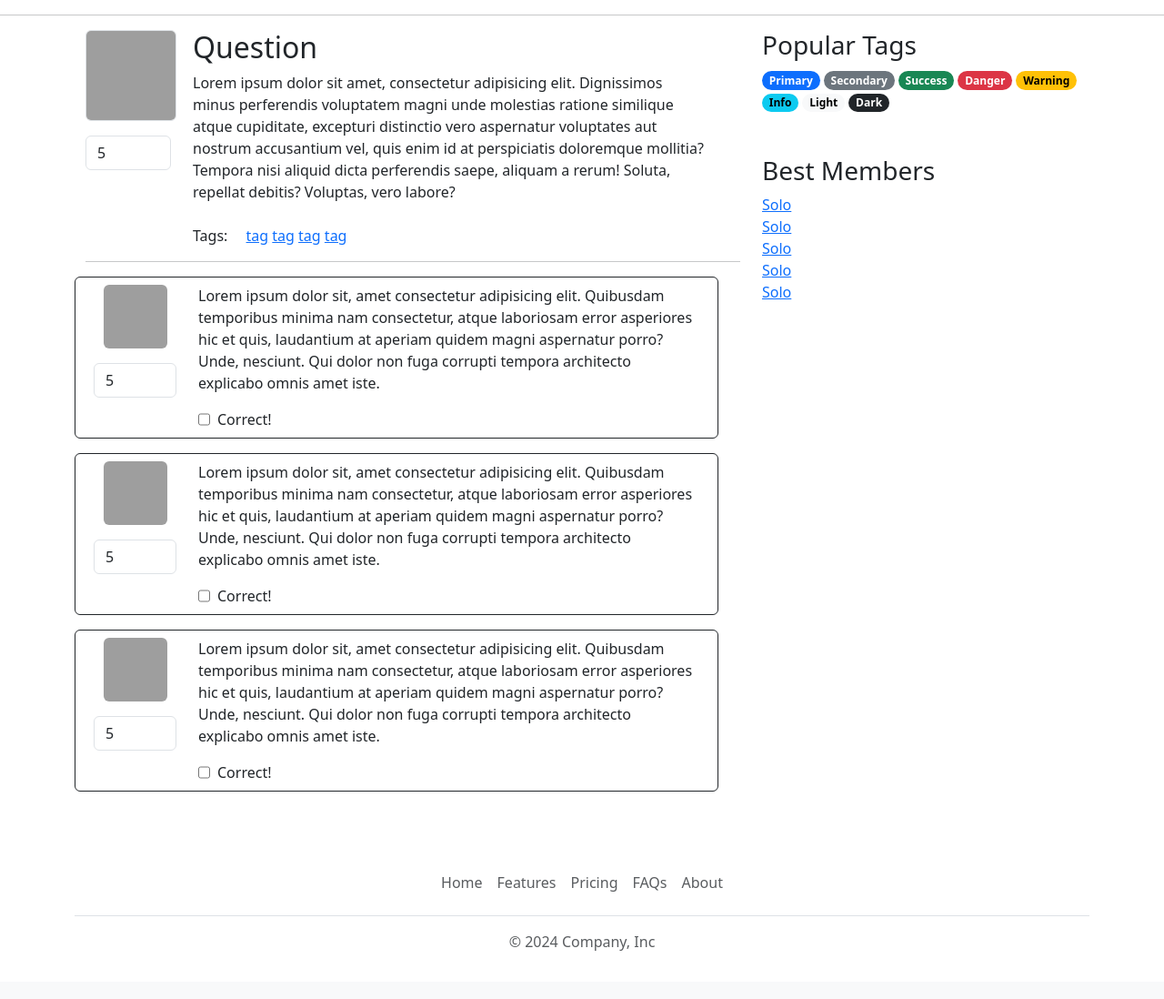
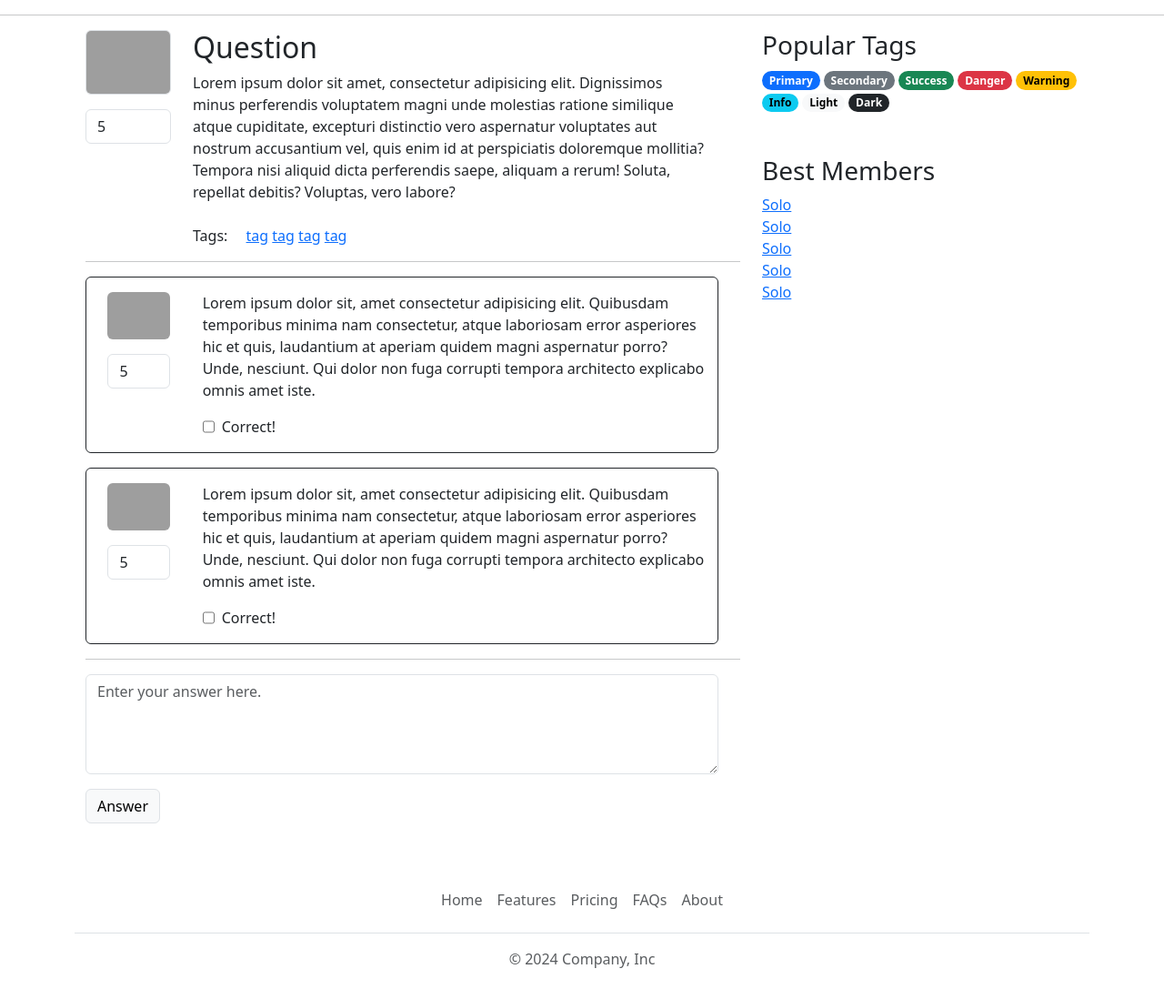
Before and after one commit to MatiXxD/askme-denisenko-spring2024-workshop1, a Python web app: template templates/question.html in a window 1280 px wide. Shown: the part 73-1171 px from the top of the page at 91% size. Before the commit the page ends 1118 px from the top, so only its background shows below. Run offline with Jinja, Linux system fonts and the light colour scheme; the template is opened without the code that fills it, so the values that code supplies are empty; some libraries are stand-ins or nearby versions; grey boxes are pictures that could not be loaded.

Commit message:
Add area for answer and fix sizes

```diff
--- a/templates/question.html
+++ b/templates/question.html
@@ -12,15 +12,10 @@
 
     <nav class="navbar bg-body-tertiary">
         <div class="container-sm-fluid container-lg">
-            <a class="navbar-brand">AskMe</a>
+            <a class="navbar-brand" href="./index.html">AskMe</a>
 
             <form class="d-flex" role="search">
-                <input
-                    class="form-control me-2"
-                    type="search"
-                    placeholder="Search"
-                    aria-label="Search"
-                />
+                <input class="form-control me-2" type="search" placeholder="Search" aria-label="Search" />
                 <button class="btn btn-outline-success" type="submit">Search</button>
             </form>
 
@@ -39,7 +34,7 @@
         </div>
     </nav>
 
-    <hr/>
+    <hr />
 
     <main class="container-sm-fluid container-lg mt-3">
         <div class="container-fluid mt-3">
@@ -49,7 +44,7 @@
                     <div class="row me-4">
                         <div class="col-2">
                             <div>
-                                <img src="../static/images/img.jpg", class="border rounded", height="100px", width="100px">
+                                <img src="../static/images/img.jpg" , class="border rounded w-100 h-100">
                                 <div class="input-group flex-nowrap mt-3 w-80">
                                     <input type="number" value="5" class="form-control" />
                                 </div>
@@ -59,7 +54,12 @@
                         <div class="col-10">
                             <div>
                                 <h2 class="mb-2">Question</h2>
-                                <p class="mb-4">Lorem ipsum dolor sit amet, consectetur adipisicing elit. Dignissimos minus perferendis voluptatem magni unde molestias ratione similique atque cupiditate, excepturi distinctio vero aspernatur voluptates aut nostrum accusantium vel, quis enim id at perspiciatis doloremque mollitia? Tempora nisi aliquid dicta perferendis saepe, aliquam a rerum! Soluta, repellat debitis? Voluptas, vero labore?</p>
+                                <p class="mb-4">Lorem ipsum dolor sit amet, consectetur adipisicing elit. Dignissimos
+                                    minus perferendis voluptatem magni unde molestias ratione similique atque
+                                    cupiditate, excepturi distinctio vero aspernatur voluptates aut nostrum accusantium
+                                    vel, quis enim id at perspiciatis doloremque mollitia? Tempora nisi aliquid dicta
+                                    perferendis saepe, aliquam a rerum! Soluta, repellat debitis? Voluptas, vero labore?
+                                </p>
                                 <div>
                                     <span class="me-3">Tags:</span>
                                     <a href="">tag</a>
@@ -71,23 +71,26 @@
                         </div>
                     </div>
 
-                    <hr/>
+                    <hr />
 
-                    <article class="row border border-dark rounded me-4 p-2 mb-3">
-                        <div class="col-2">
+                    <article class="row border border-dark rounded me-4 mb-3 ms-0">
+                        <div class="col-2 py-3">
                             <div class="d-flex flex-column align-items-center">
-                                <img src="../static/images/img.jpg", class="rounded", height="70px", width="70px">
-                                <div class="input-group flex-nowrap mt-3 w-80">
+                                <img src="../static/images/img.jpg" , class="rounded w-75 h-75">
+                                <div class="input-group flex-nowrap mt-3 w-75">
                                     <input type="number" value="5" class="form-control" />
                                 </div>
                             </div>
                         </div>
 
-                        <div class="col-10">
+                        <div class="col-10 py-3">
                             <div>
-                                <p>Lorem ipsum dolor sit, amet consectetur adipisicing elit. Quibusdam temporibus minima nam consectetur, atque laboriosam error asperiores hic et quis, laudantium at aperiam quidem magni aspernatur porro? Unde, nesciunt. Qui dolor non fuga corrupti tempora architecto explicabo omnis amet iste.</p>
+                                <p>Lorem ipsum dolor sit, amet consectetur adipisicing elit. Quibusdam temporibus minima
+                                    nam consectetur, atque laboriosam error asperiores hic et quis, laudantium at
+                                    aperiam quidem magni aspernatur porro? Unde, nesciunt. Qui dolor non fuga corrupti
+                                    tempora architecto explicabo omnis amet iste.</p>
                                 <div class="d-flex ">
-                                    <input class="me-2" type="checkbox" value="check"/>
+                                    <input class="me-2" type="checkbox" value="check" />
                                     <span>Correct!</span>
                                 </div>
                             </div>
@@ -95,21 +98,24 @@
 
                     </article>
 
-                    <article class="row border border-dark rounded me-4 p-2 mb-3">
-                        <div class="col-2">
+                    <article class="row border border-dark rounded me-4 mb-3 ms-0">
+                        <div class="col-2 py-3">
                             <div class="d-flex flex-column align-items-center">
-                                <img src="../static/images/img.jpg", class="rounded", height="70px", width="70px">
-                                <div class="input-group flex-nowrap mt-3 w-80">
+                                <img src="../static/images/img.jpg" , class="rounded w-75 h-75">
+                                <div class="input-group flex-nowrap mt-3 w-75">
                                     <input type="number" value="5" class="form-control" />
                                 </div>
                             </div>
                         </div>
 
-                        <div class="col-10">
+                        <div class="col-10 py-3">
                             <div>
-                                <p>Lorem ipsum dolor sit, amet consectetur adipisicing elit. Quibusdam temporibus minima nam consectetur, atque laboriosam error asperiores hic et quis, laudantium at aperiam quidem magni aspernatur porro? Unde, nesciunt. Qui dolor non fuga corrupti tempora architecto explicabo omnis amet iste.</p>
+                                <p>Lorem ipsum dolor sit, amet consectetur adipisicing elit. Quibusdam temporibus minima
+                                    nam consectetur, atque laboriosam error asperiores hic et quis, laudantium at
+                                    aperiam quidem magni aspernatur porro? Unde, nesciunt. Qui dolor non fuga corrupti
+                                    tempora architecto explicabo omnis amet iste.</p>
                                 <div class="d-flex ">
-                                    <input class="me-2" type="checkbox" value="check"/>
+                                    <input class="me-2" type="checkbox" value="check" />
                                     <span>Correct!</span>
                                 </div>
                             </div>
@@ -117,28 +123,17 @@
 
                     </article>
 
-                    <article class="row border border-dark rounded me-4 p-2 mb-3">
-                        <div class="col-2">
-                            <div class="d-flex flex-column align-items-center">
-                                <img src="../static/images/img.jpg", class="rounded", height="70px", width="70px">
-                                <div class="input-group flex-nowrap mt-3 w-80">
-                                    <input type="number" value="5" class="form-control" />
-                                </div>
-                            </div>
+
+                    <hr/>
+
+                    <article class="d-flex flex-column gap-3 align-items-begin me-4">
+                        <div>
+                            <textarea class="form-control" placeholder="Enter your answer here." rows="4"></textarea>
                         </div>
-
-                        <div class="col-10">
-                            <div>
-                                <p>Lorem ipsum dolor sit, amet consectetur adipisicing elit. Quibusdam temporibus minima nam consectetur, atque laboriosam error asperiores hic et quis, laudantium at aperiam quidem magni aspernatur porro? Unde, nesciunt. Qui dolor non fuga corrupti tempora architecto explicabo omnis amet iste.</p>
-                                <div class="d-flex ">
-                                    <input class="me-2" type="checkbox" value="check"/>
-                                    <span>Correct!</span>
-                                </div>
-                            </div>
+                        <div>
+                            <button type="button" class="btn btn-light border">Answer</button>
                         </div>
-
                     </article>
-
 
                 </div>
 
```
